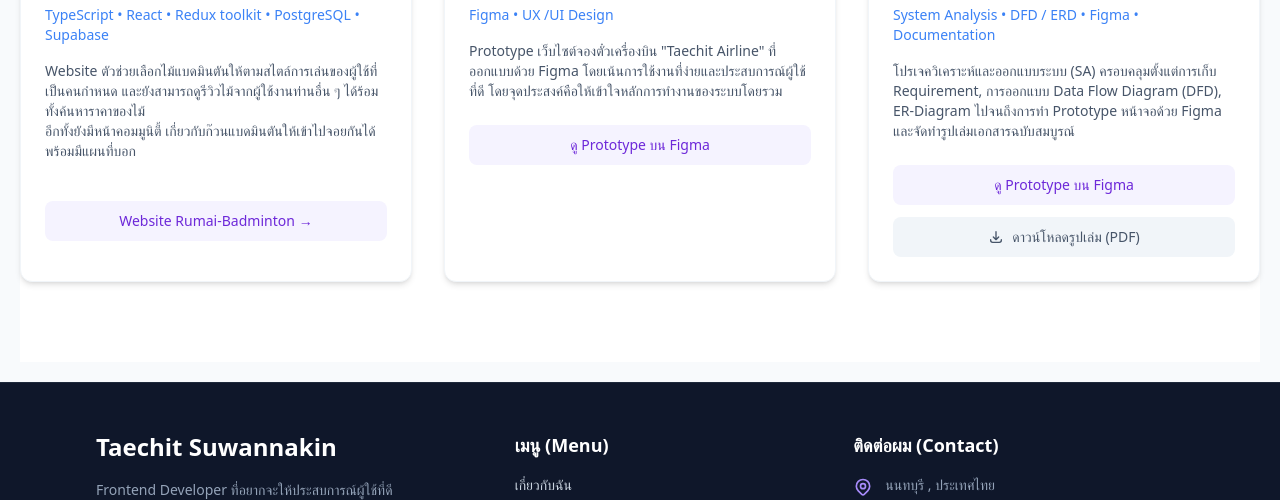
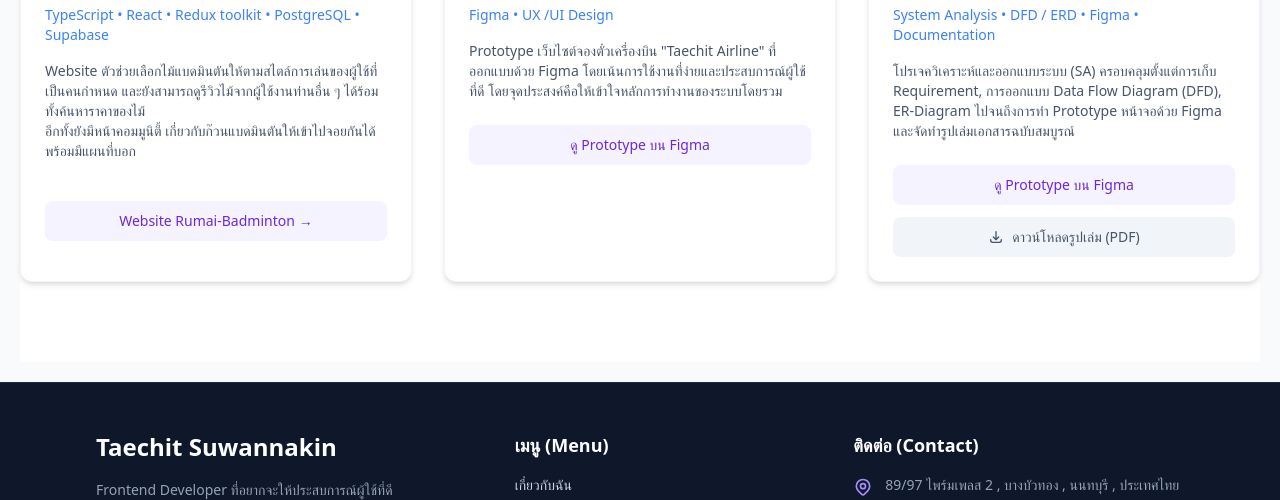
Before and after one commit to TaechitSuwannakin/PortFolio-Taechit, a website: page index.html in a window 1280 px wide. Shown: the part 2712-3212 px from the top of the page. Drawn offline with nearby package versions, Linux system fonts and the light colour scheme.

Commit message:
Update index.html

```diff
--- a/index.html
+++ b/index.html
@@ -301,11 +301,11 @@
                 </div>
 
                 <div class="col-span-1">
-                    <h3 class="text-white font-bold text-lg mb-4">ติดต่อผม (Contact)</h3>
+                    <h3 class="text-white font-bold text-lg mb-4">ติดต่อ (Contact)</h3>
                     <ul class="space-y-3 text-sm">
                         <li class="flex items-start gap-3">
                             <svg class="w-5 h-5 text-violet-400 mt-0.5" fill="none" stroke="currentColor" viewBox="0 0 24 24"><path stroke-linecap="round" stroke-linejoin="round" stroke-width="2" d="M17.657 16.657L13.414 20.9a1.998 1.998 0 01-2.827 0l-4.244-4.243a8 8 0 1111.314 0z"></path><path stroke-linecap="round" stroke-linejoin="round" stroke-width="2" d="M15 11a3 3 0 11-6 0 3 3 0 016 0z"></path></svg>
-                            <span class="text-slate-400">นนทบุรี , ประเทศไทย</span>
+                            <span class="text-slate-400">89/97 ไพร์มเพลส 2 , บางบัวทอง , นนทบุรี , ประเทศไทย</span>
                         </li>
                         <li class="flex items-center gap-3">
                             <svg class="w-5 h-5 text-violet-400" fill="none" stroke="currentColor" viewBox="0 0 24 24"><path stroke-linecap="round" stroke-linejoin="round" stroke-width="2" d="M3 8l7.89 5.26a2 2 0 002.22 0L21 8M5 19h14a2 2 0 002-2V7a2 2 0 00-2-2H5a2 2 0 00-2 2v10a2 2 0 002 2z"></path></svg>
```
